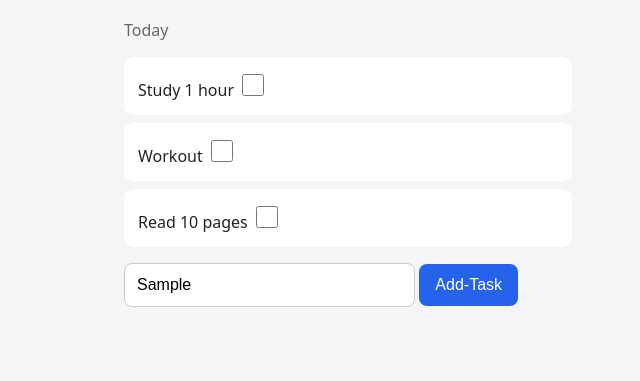
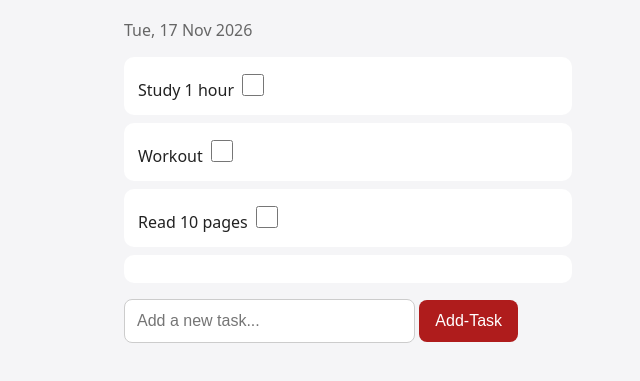
Before and after one commit to official0033/365-app, a plain HTML site: page index.html in a window 1280 px wide. Both pictures are taken after typing "Sample" into the empty fields and a click on the button "Add-Task". Shown: the part 83-464 px from the top of the page, without its empty margins (292-932 px from the left). Drawn offline with Linux system fonts and the light colour scheme.

Commit message:
modified:   css/style.css 	modified:   js/app.js

```diff
--- a/css/style.css
+++ b/css/style.css
@@ -52,6 +52,6 @@ body {
   font-size: 1rem;
   border: none;
   border-radius: 8px;
-  background: #2563eb;
+    background: #af1c1c;
   color: #fff;
 }
--- a/js/app.js
+++ b/js/app.js
@@ -1 +1,27 @@
-console.log("It's Working")
+const todayEl = document.getElementById("today");
+const date = new Date();
+todayEl.textContent = date.toLocaleDateString("en-GB", {
+    weekday:"short" , day:"numeric", month:"short" , year:"numeric"
+})
+
+const newTask = document.getElementById("new-task")
+const addBtn = document.getElementById("add-btn")
+const taskList = document.getElementById("task-list")
+
+addBtn.addEventListener("click", fn)
+
+function fn() {
+    taskText = newTask.value.trim();
+    if (!taskText) {return ;}
+    const li = document.createElement("li");
+    const label = document.createElement("label")
+    const input = document.createElement("checkbox")
+
+    input.type = "checkbox"
+    input.TEXT_NODE = taskText.textContent
+    label.appendChild(input,`${taskText}`);
+    li.appendChild(label);
+    taskList.appendChild(li);
+
+    newTask.value = "";
+}
```
